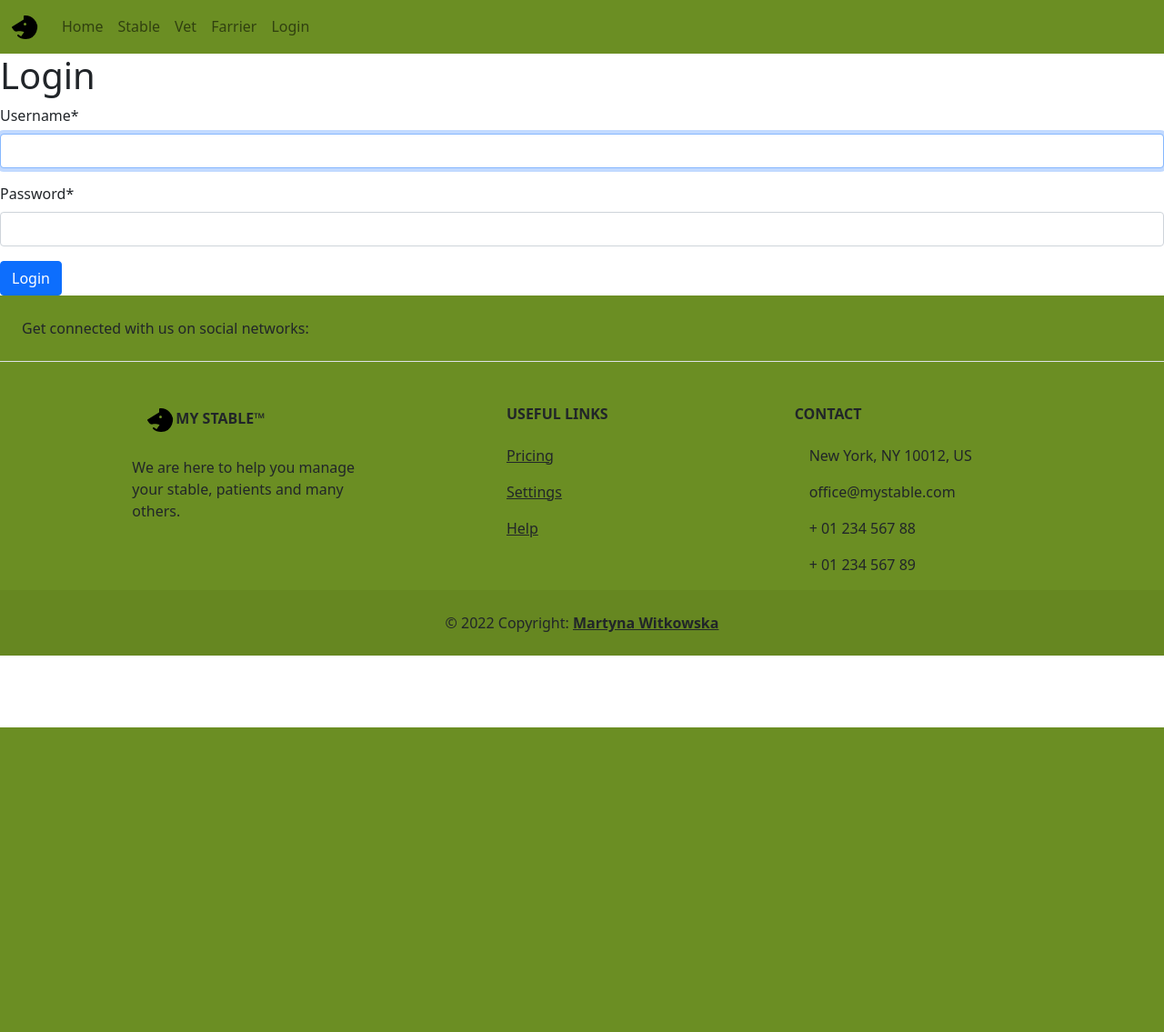
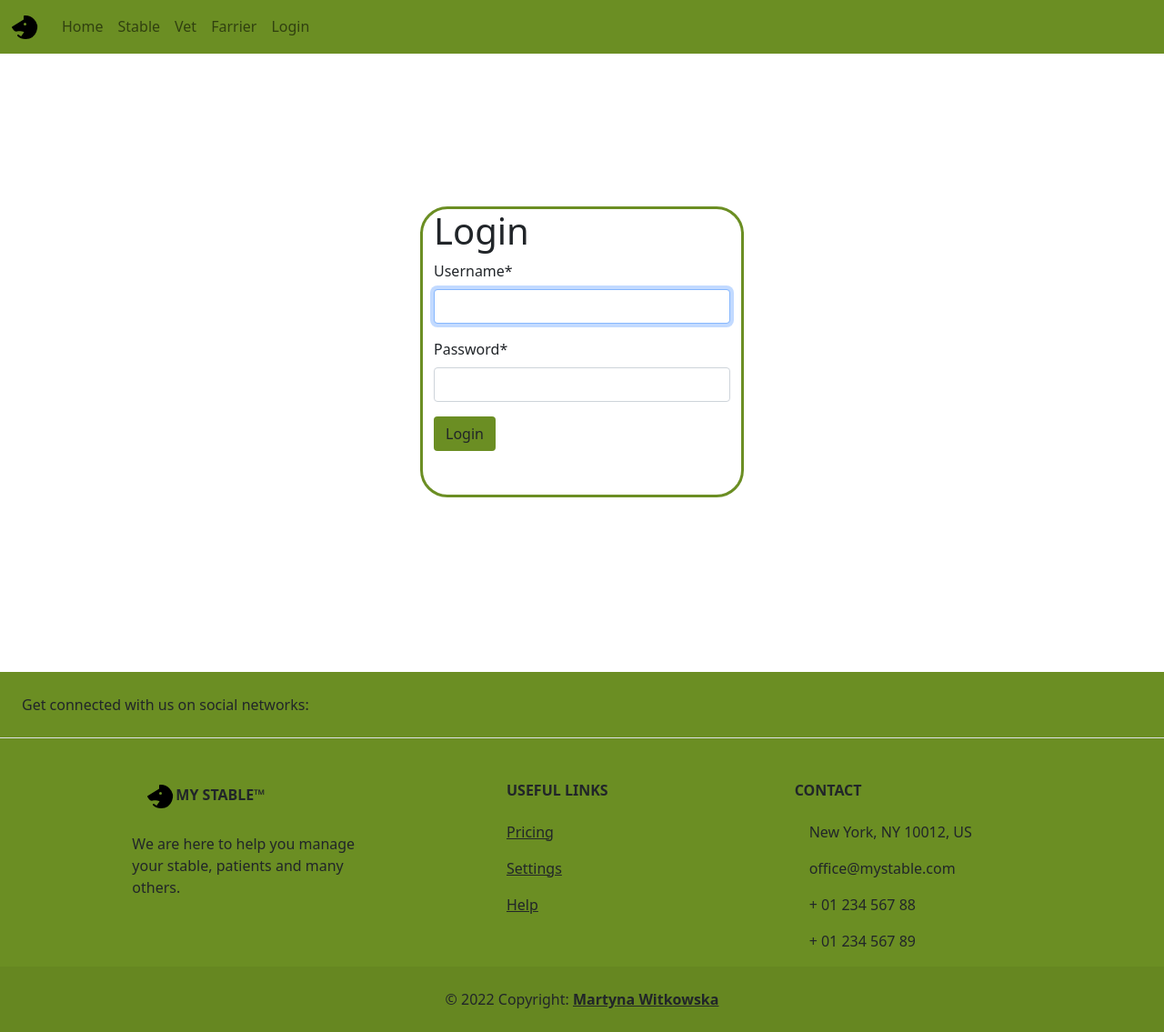
Before and after one commit to martynawitkowska/my_stable, a Django app: page /login/ in a window 1280 px wide. Shown: the whole page at 91% size. Before the commit the page ends 800 px from the top, so only its background shows below. Run offline with Django 4.2, Linux system fonts and the light colour scheme; parts of the project's set-up code (start-up, migrations or seed data) failed here and were passed over; some libraries are stand-ins or nearby versions.

Commit message:
added crispy styles to form

```diff
--- a/config/settings.py
+++ b/config/settings.py
@@ -145,3 +145,5 @@ DEFAULT_AUTO_FIELD = 'django.db.models.BigAutoField'
 CRISPY_ALLOWED_TEMPLATE_PACKS = "bootstrap5"
 
 CRISPY_TEMPLATE_PACK = "bootstrap5"
+
+LOGIN_REDIRECT_URL = 'home:home'
--- a/static/styles/main.css
+++ b/static/styles/main.css
@@ -2,3 +2,10 @@
     width: 2rem;
     height: 2rem;
 }
+
+.form-border{
+    border-style: solid;
+    border-width: 3px;
+    border-color: olivedrab;
+    border-radius: 30px
+}
--- a/templates/registration/login.html
+++ b/templates/registration/login.html
@@ -1,21 +1,30 @@
 {% extends 'base.html' %}
 {% load crispy_forms_tags %}
+{% load static %}
 
 {% block title %}
 Login
 {% endblock %}
 
 {% block container %}
-<div class="col">
-    <div class="row">
-        <h1>Login</h1>
+    <div class="container-lg mt-5 mb-5 p-5">
+    <div class="row mb-5 pb-4">
+
+    </div>
+    <div class="row justify-content-center mb-5">
+        <div class="col-4 mb-5 pb-5 form-border">
+            <h1>Login</h1>
         <form action="" method="POST">
             {% csrf_token %}
-                {{ form|crispy}}
-                <button type="submit"class="btn btn-primary">
-                    Login
-                </button>
+            {{ form|crispy}}
+            <button type="submit" class="btn" style="background-color: olivedrab">
+                Login
+            </button>
         </form>
+        </div>
+    </div>
+    <div class="row">
+
     </div>
 </div>
 {% endblock %}
```
